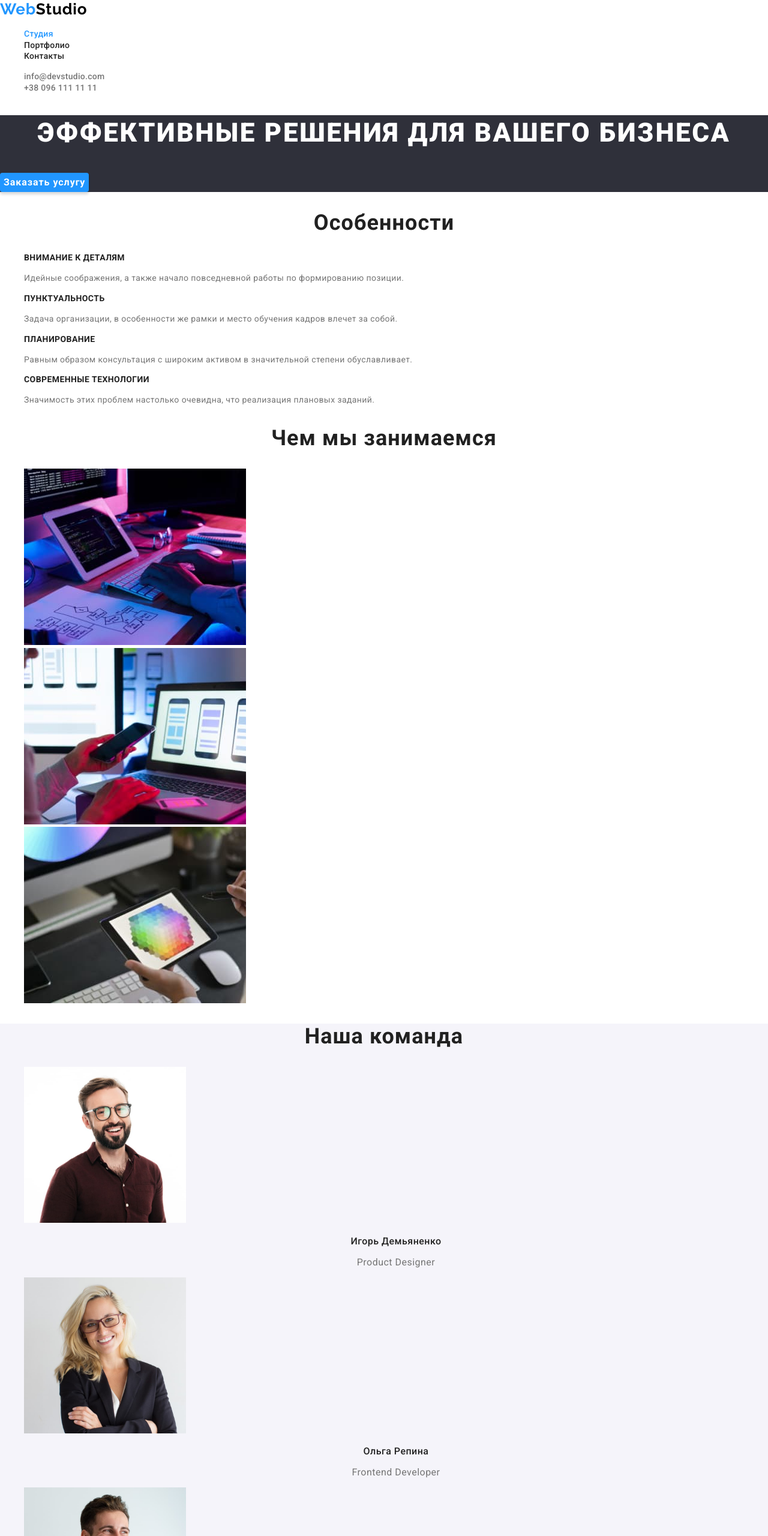
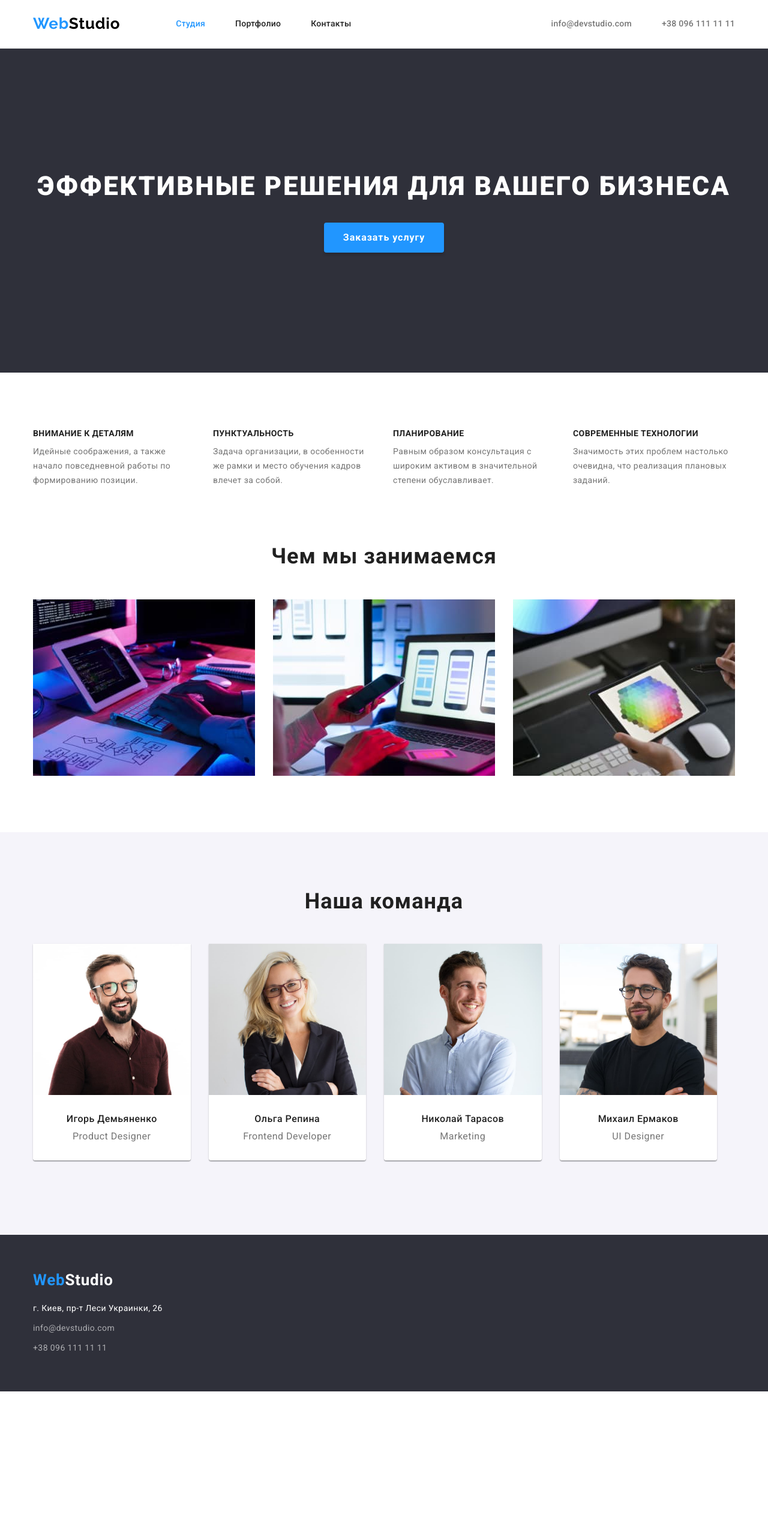
Before and after one commit to ArinaGru/goit-markup-hw-03, a plain HTML site: page index.html in a window 1280 px wide. Shown: the top 2560 px of the page at 60% size. After the commit the page ends 2319 px from the top, so only its background shows below. Drawn offline with nearby package versions, Linux system fonts and the light colour scheme.

Commit message:
flex-box

```diff
--- a/css/styles.css
+++ b/css/styles.css
@@ -12,6 +12,12 @@
 --title-text-color: #212121;
 --accent-color: #2196ff;
 --primary-white-color: #FFFFFF;
+--border-portfolio: 1px solid #EEEEEE;
+--section-padding: 94px;
+--card-set-gap: 30px;
+--card-shadow:0px 1px 3px rgba(0, 0, 0, 0.12),
+0px 1px 1px rgba(0, 0, 0, 0.14),
+0px 2px 1px rgba(0, 0, 0, 0.2);
 }
 
 body {
@@ -20,9 +26,18 @@ body {
   font-family: "Roboto", sans-serif;
 }
 
-.list
-{
+/* Utilites */
+
+img {
+  display: block;
+  max-width: 100%;
+  height: auto;
+}
+
+.list {
   list-style: none;
+  margin: 0;
+  padding-left: 0;
 }
 
 .link {
@@ -33,26 +48,43 @@ line-height: 1.14;
   letter-spacing: 0.02em;
 }
 
-
-/* Logo */
-
-.logo {
-  color: #000;
-  font-family: "Raleway", sans-serif;
-  font-weight: bold;
-  font-size: 26px;
-  line-height: 1.2;
-  letter-spacing: 0.03em;
-  text-decoration: none;
+.container {
+  width: 1200px;
+  padding-left: 15px;
+  padding-right: 15px;
+  margin-right: auto;
+  margin-left: auto;
 }
 
-.logo > span {
-  color: var(--accent-color);
+
+/* site nav */
+.header {
+  border-bottom: 1px solid #ECECEC;
 }
 
-/* site nav */
+.main-nav {
+  display: flex;
+  align-items: center;
+}
+
+.header-nav {
+  display: flex;
+  align-items: center;
+}
+
+.site-nav {
+  margin-left: 93px;
+}
+
+.contact-nav {
+  margin-left: auto;
+}
 
 .site-nav .link {
+  display: block;
+  padding-top: 32px;
+  padding-bottom: 32px;
+
   color: var(--title-text-color);
 }
 
@@ -60,7 +92,23 @@ letter-spacing: 0.02em;
   color: var(--accent-color);
 }
 
+.contact-nav, .site-nav {
+  padding: 0;
+  margin-bottom: 0;
+  margin-top: 0;
+  display: flex;
+}
+.site-nav .item:not(:last-child),
+.contact-nav .item:not(:last-child) {
+  margin-right: 50px;
+}
+
+
 .contact-nav .link {
+  display: block;
+  padding-top: 32px;
+  padding-bottom: 32px;
+
   color: var(--primary-text-color);
 }
 
@@ -75,18 +123,41 @@ letter-spacing: 0.02em;
   color: var(--accent-color);
 }
 
+/* Logo */
+
+.logo {
+  display: block;
+
+  color: #000;
+  font-family: "Raleway", sans-serif;
+  font-weight: bold;
+  font-size: 26px;
+  line-height: 1.2;
+  letter-spacing: 0.03em;
+  text-decoration: none;
+}
+
+.logo>span {
+  color: var(--accent-color);
+}
+
 /* Hero */
 
 .hero {
   background-color: #2f303a;
+  text-align: center;
+  padding-top: 200px;
+  padding-bottom: 200px;
 }
 
 .hero-title {
+  margin-top: 0;
+  margin-bottom: 30px;
+
   color: var(--primary-white-color);
   font-weight: 900;
   font-size: 44px;
   line-height: 1.36;
-  text-align: center;
   letter-spacing: 0.06em;
   text-transform: uppercase;
 }
@@ -94,6 +165,9 @@ letter-spacing: 0.02em;
 /* Section */
 
 .section-title {
+  margin-bottom: 50px;
+  margin-top: 0;
+
   color: var(--title-text-color);
   font-weight: 700;
   font-size: 36px;
@@ -101,10 +175,22 @@ line-height: 1.17;
   text-align: center;
   letter-spacing: 0.03em;
 }
-
 /* Features */
 
+.section {
+  padding-top: var(--section-padding);
+  padding-bottom: var(--section-padding);
+}
+
+.features {
+  display: flex;
+  justify-content: space-between;
+}
+
 .features .title {
+  margin-top: 0;
+  margin-bottom: 10px;
+
   color: var(--title-text-color);
   font-weight: 700;
   font-size: 14px;
@@ -113,23 +199,57 @@ letter-spacing: 0.03em;
   text-transform: uppercase;
 }
 
-.features .text {font-size: 14px;
+.features .text {
+  margin: 0;
+
+  font-size: 14px;
   line-height: 1.71;
   letter-spacing: 0.03em;
 }
 
+.features .item {
+width: 270px;
+}
+
+.visually-hidden {
+  position: absolute;
+  white-space: nowrap;
+  width: 1px;
+  height: 1px;
+  overflow: hidden;
+  border: 0;
+  padding: 0;
+  clip: rect(0 0 0 0);
+  clip-path: inset(50%);
+  margin: -1px;
+}
 /* Work List */
+.section-work {
+  padding-bottom: var(--section-padding);
+}
 
 .work-list {
+  display: flex;
+  justify-content: space-between;
 }
 
 /* Team */
 
 .section-team {
+  padding-bottom: var(--section-padding);
+  padding-top: var(--section-padding);
+
   background-color: #f5f4fa;
 }
 
-.team-list h3 {
+.team-list {
+  display: flex;
+}
+
+.name {
+  margin-top: 0;
+  margin-bottom: 10px;
+
   color: var(--title-text-color);
   font-weight: 500;
   font-size: 16px;
@@ -138,7 +258,29 @@ text-align: center;
   letter-spacing: 0.03em;
 }
 
-.team-list p {font-size: 16px;
+.team-list>.item {
+  flex-basis: calc(100% / 4 - var(--card-set-gap));
+  margin-right: var(--card-set-gap);
+  margin-bottom: var(--card-set-gap);
+
+  box-shadow: var(--card-shadow);
+  border-radius: 0px 0px 4px 4px;
+  overflow: hidden;
+}
+
+.team-card {
+padding-top: 30px;
+padding-bottom: 30px;
+
+background-color: var(--primary-white-color);
+}
+
+
+.team-list p {
+  margin-top: 0;
+  margin-bottom: 0;
+
+  font-size: 16px;
   line-height: 1.19;
   text-align: center;
   letter-spacing: 0.03em;
@@ -147,6 +289,11 @@ letter-spacing: 0.03em;
 /* Button */
 
 .button {
+  border: none;
+  border-radius: 4px;
+  box-shadow: 0px 4px 4px rgba(0, 0, 0, 0.15);
+  padding: 10px 32px;
+
   font-family: "Roboto", sans-serif;
   color: var(--primary-white-color);
   background-color: var(--accent-color);
@@ -154,13 +301,8 @@ cursor: pointer;
   font-weight: 700;
   font-size: 16px;
   line-height: 1.87;
-display: flex;
-align-items: center;
   text-align: center;
   letter-spacing: 0.06em;
-border: none;
-border-radius: 4px;
-box-shadow: 0px 4px 4px rgba(0, 0, 0, 0.15);
 }
 
 .button:hover, .button:focus {
@@ -172,9 +314,13 @@ box-shadow: 0px 4px 4px rgba(0, 0, 0, 0.15);
 
 .footer {
   background-color: #2f303a;
+  padding-top: 60px;
+  padding-bottom: 60px;
 }
 
 .logo-footer {
+  margin-bottom: 20px;
+
   color: var(--primary-white-color);
   font-family: inherit;
   font-weight: 700;
@@ -182,31 +328,52 @@ box-shadow: 0px 4px 4px rgba(0, 0, 0, 0.15);
   line-height: 1.2;
   letter-spacing: 0.03em;
   text-decoration: none;
+  display: block;
 }
 
 .logo-footer > span {
   color: var(--accent-color);
 }
 
-.footer .link {
+.footer-item:not(:last-child) {
+margin-bottom: 9px;
+}
+
+.link-adress {
   color: var(--primary-white-color);
   font-style: normal;
   text-decoration: none;
   font-size: 14px;
-line-height: 1.71
+  line-height: 1.71;
   letter-spacing: 0.03em;
 }
 
 .link-contact {
-color: rgba(255, 255, 255, 0.6);;
+  color: rgba(255, 255, 255, 0.6);
   font-style: normal;
   text-decoration: none;
   font-size: 14px;
-line-height: 1.71
+  line-height: 1.71;
   letter-spacing: 0.03em;
 }
 
 /* Portfolio */
+
+.main {
+  padding-bottom: var(--section-padding);
+  padding-top: var(--section-padding);
+}
+
+/* button nav */
+.portfolio-nav {
+  margin-bottom: 34px;
+  display: flex;
+  justify-content: center;
+}
+
+.portfolio-nav > .item:not(:last-child) {
+  margin-right: 8px;
+}
 
 .button-portfolio.current,
 .button-portfolio:hover,
@@ -216,27 +383,62 @@ letter-spacing: 0.03em;
 }
 
 .button-portfolio {
+  border: none;
+  border-radius: 4px;
+  cursor: pointer;
+  padding: 6px 22px;
+  display: inline-block;
+  display: flex;
+
   font-family: inherit;
   background-color: #F5F4FA;
   color: var(--title-text-color);
   font-weight: 500;
   font-size: 16px;
   line-height: 1.62;
-display: flex;
   text-align: center;
   letter-spacing: 0.03em;
-border: none;
-border-radius: 4px;
-cursor: pointer;
 }
 
-.portfolio-title {color: var(--title-text-color);
+/* Portfolio List */
+
+.portfolio {
+  display: flex;
+  flex-wrap: wrap;
+  margin-bottom: calc(-1 * var(--card-set-gap));
+  margin-right: calc(-1 * var(--card-set-gap));
+}
+
+.portfolio > .item {
+ flex-basis: calc(100% / 3 - var(--card-set-gap));
+ margin-right: var(--card-set-gap);
+ margin-bottom: var(--card-set-gap);
+}
+
+.card-content {
+  padding-top: 20px;
+  padding-bottom: 20px;
+  padding-left: 24px;
+  padding-right: 24px;
+  border-left: var(--border-portfolio);
+  border-bottom: var(--border-portfolio);
+  border-right: var(--border-portfolio);
+}
+
+.portfolio-title {
+  margin-top: 0;
+  margin-bottom: 4px;
+
+  color: var(--title-text-color);
   font-size: 18px;
   line-height: 2;
   letter-spacing: 0.06em;
 }
 
-.portfolio p{font-size: 16px;
+.portfolio p {
+  font-size: 16px;
   line-height: 1.87;
   letter-spacing: 0.03em;
+  margin-top: 0px;
+  margin-bottom: 0px;
 }
--- a/index.html
+++ b/index.html
@@ -1,5 +1,6 @@
 <!DOCTYPE html>
 <html lang="ru">
+
 <head>
   <meta charset="UTF-8" />
   <meta http-equiv="X-UA-Compatible" content="IE=edge" />
@@ -8,61 +9,68 @@
 
   <link rel="preconnect" href="https://fonts.googleapis.com">
   <link rel="preconnect" href="https://fonts.gstatic.com" crossorigin>
-    <link href="https://fonts.googleapis.com/css2?family=Raleway:wght@700&family=Roboto:wght@400;500;700;900&display=swap" rel="stylesheet">
-    <link
-    rel="stylesheet"
-    href="https://cdnjs.cloudflare.com/ajax/libs/modern-normalize/1.0.0/modern-normalize.min.css"
-     />
+  <link href="https://fonts.googleapis.com/css2?family=Raleway:wght@700&family=Roboto:wght@400;500;700;900&display=swap"
+    rel="stylesheet">
+
+  <link rel="stylesheet" href="https://cdnjs.cloudflare.com/ajax/libs/modern-normalize/1.1.0/modern-normalize.min.css"
+    integrity="sha512-wpPYUAdjBVSE4KJnH1VR1HeZfpl1ub8YT/NKx4PuQ5NmX2tKuGu6U/JRp5y+Y8XG2tV+wKQpNHVUX03MfMFn9Q=="
+    crossorigin="anonymous" referrerpolicy="no-referrer" />
+
   <link rel="stylesheet" href="./css/styles.css">
 </head>
+
 <body>
   <!--Шапка-->
-    <header>
-      <nav>
+  <header class="header">
+    <div class="container main-nav">
+      <nav class="header-nav">
         <a href="./index.html" lang="en" class="logo"><span>Web</span>Studio</a>
         <ul class="site-nav list">
-          <li><a href="" class="link current">Студия</a></li>
-          <li><a href="./portfolio.html" class="link">Портфолио</a></li>
-          <li><a href="" class="link">Контакты</a></li>
+          <li class="item"><a href="./index.html" class="link current">Студия</a></li>
+          <li class="item"><a href="./portfolio.html" class="link">Портфолио</a></li>
+          <li class="item"><a href="" class="link">Контакты</a></li>
         </ul>
       </nav>
       <ul class="contact-nav list">
-        <li><a href="mailto:info@devstudio.com" class="link">info@devstudio.com</a></li>
-        <li><a href="tel:+380961111111" class="link">+38 096 111 11 11</a></li>
+        <li class="item"><a href="mailto:info@devstudio.com" class="link">info@devstudio.com</a></li>
+        <li class="item"><a href="tel:+380961111111" class="link">+38 096 111 11 11</a></li>
       </ul>
+    </div>
   </header>
   <!--Банер-->
   <main>
     <section class="hero">
+      <div class="container">
         <h1 class="hero-title">Эффективные решения для вашего бизнеса</h1>
         <button type="button" class="button">Заказать услугу</button>
+      </div>
     </section>
     <!--Особенности-->
-      <section class="section">
-        <h2 class="section-title">Особенности</h2>
+    <section class="section container">
+      <h2 class="visually-hidden">Особенности</h2>
       <ul class="features list">
-          <li>
+        <li class="item">
           <h3 class="title">Внимание к деталям</h3>
           <p class="text">
             Идейные соображения, а также начало повседневной работы по
             формированию позиции.
           </p>
         </li>
-          <li>
+        <li class="item">
           <h3 class="title">Пунктуальность</h3>
           <p class="text">
             Задача организации, в особенности же рамки и место обучения кадров
             влечет за собой.
           </p>
         </li>
-          <li>
+        <li class="item">
           <h3 class="title">Планирование</h3>
           <p class="text">
             Равным образом консультация с широким активом в значительной
             степени обуславливает.
           </p>
         </li>
-          <li>
+        <li class="item">
           <h3 class="title">Современные технологии</h3>
           <p class="text">
             Значимость этих проблем настолько очевидна, что реализация
@@ -72,72 +80,73 @@
       </ul>
     </section>
     <!--Чем мы занимаемся-->
-      <section class="section">
+    <section class="section-work container">
       <h2 class="section-title">Чем мы занимаемся</h2>
       <ul class="work-list list">
         <li>
-            <a href=""
-              ><img
-                src="./images/computer.jpg"
-                alt="Написание кода"
-                width="370"
-            /></a>
+          <a href=""><img src="./images/computer.jpg" alt="Написание кода" width="370" /></a>
         </li>
         <li>
-            <a href=""
-              ><img
-                src="./images/computer2.jpg"
-                alt="Сайт под мобильный телефон"
-                width="370"
-            /></a>
+          <a href=""><img src="./images/computer2.jpg" alt="Сайт под мобильный телефон" width="370" /></a>
         </li>
         <li>
-            <a href=""
-              ><img
-                src="./images/computer3.jpg"
-                alt="Палитра цветов"
-                width="370"
-            /></a>
+          <a href=""><img src="./images/computer3.jpg" alt="Палитра цветов" width="370" /></a>
         </li>
       </ul>
     </section>
     <!--Наша команда-->
     <section class="section-team">
+      <div class="container">
         <h2 class="section-title">Наша команда</h2>
         <ul class="team-list list">
-          <li>
-            <img src="./images/ihor.jpg" alt="Игорь Product Designer" width="270" />
-            <h3>Игорь Демьяненко</h3>
+          <li class="item">
+            <img src="./images/ihor.jpg" alt="Игорь Product Designer" />
+            <div class="team-card">
+              <h3 class="name">Игорь Демьяненко</h3>
               <p lang="en">Product Designer</p>
+            </div>
           </li>
-          <li>
-            <img src="./images/olga.jpg" alt="Ольга Frontend Developer" width="270" />
-            <h3>Ольга Репина</h3>
+          <li class="item">
+            <img src="./images/olga.jpg" alt="Ольга Frontend Developer" />
+            <div class="team-card">
+              <h3 class="name">Ольга Репина</h3>
               <p lang="en">Frontend Developer</p>
+            </div>
           </li>
-          <li>
-            <img src="./images/nikolai.jpg" alt="Николай Marketing" width="270" />
-            <h3>Николай Тарасов</h3>
+          <li class="item">
+            <img src="./images/nikolai.jpg" alt="Николай Marketing" />
+            <div class="team-card">
+              <h3 class="name">Николай Тарасов</h3>
               <p lang="en">Marketing</p>
+            </div>
           </li>
-          <li>
-            <img src="./images/mihail.jpg" alt="Михаил UI Designer" width="270" />
-            <h3>Михаил Ермаков</h3>
+          <li class="item">
+            <img src="./images/mihail.jpg" alt="Михаил UI Designer" />
+            <div class="team-card">
+              <h3 class="name">Михаил Ермаков</h3>
               <p lang="en">UI Designer</p>
+            </div>
           </li>
         </ul>
+      </div>
     </section>
   </main>
   <!--Футер-->
   <footer class="footer">
+    <div class="container">
       <a href="./index.html" lang="en" class="logo-footer"><span>Web</span>Studio</a>
       <address>
         <ul class="footer-list list">
-        <li><a href=https://goo.gl/maps/7bNs7U3kRPQ5HcKG6 target="_blank" class="link">г. Киев, пр-т Леси Украинки, 26</a></li>
-        <li><a href="mailto:info@devstudio.com" class="link-contact">info@devstudio.com</a></li>
-        <li><a href="tel:+380961111111" class="link-contact">+38 096 111 11 11</a></li>
+          <li class="footer-item"><a href="https://goo.gl/maps/7bNs7U3kRPQ5HcKG6" target="_blank" class="link-adress">г.
+              Киев, пр-т Леси
+              Украинки,
+              26</a></li>
+          <li class="footer-item"><a href="mailto:info@devstudio.com" class="link-contact">info@devstudio.com</a></li>
+          <li class="footer-item"><a href="tel:+380961111111" class="link-contact">+38 096 111 11 11</a></li>
         </ul>
       </address>
+    </div>
   </footer>
 </body>
+
 </html>
```
Also changed, not shown: portfolio.html (+95 -36 lines). Lines whose indentation alone changed are shown as unchanged.
